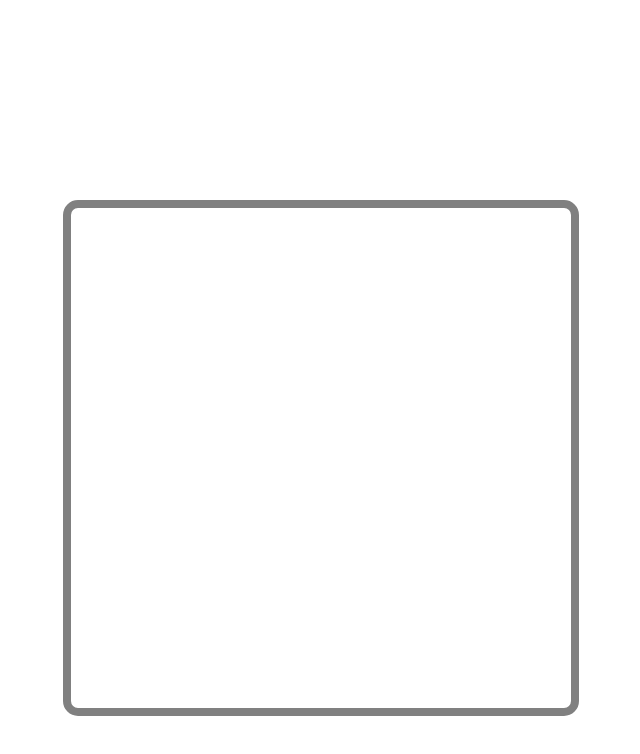
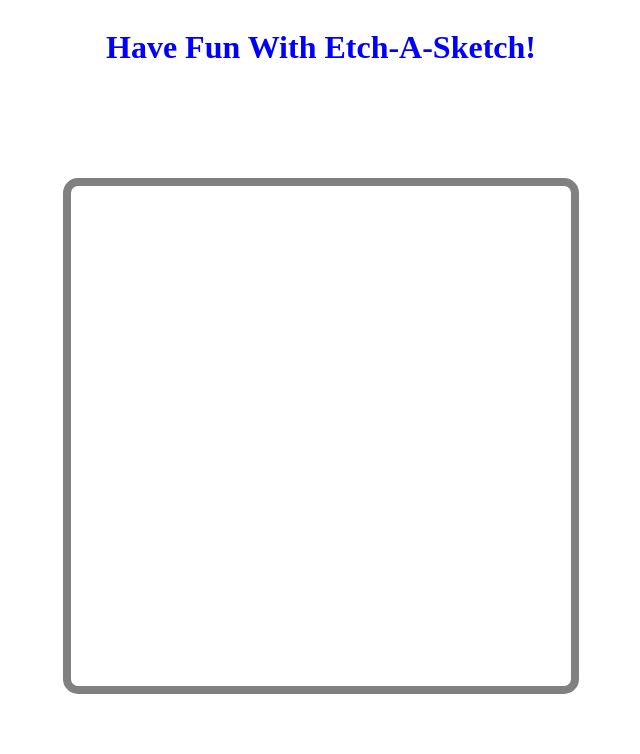
Before and after one commit to alchemists-tech/etch-a-sketch, a plain HTML site: page index.html in a window 1280 px wide. Shown: the whole page, without its empty margins (319-959 px from the left). Drawn offline with Linux system fonts and the light colour scheme.

Commit message:
cleaning up the HTML and JS a little

```diff
--- a/index.html
+++ b/index.html
@@ -9,8 +9,13 @@
     <script defer src="script.js"></script>
 </head>
 <body>
-    <div class="box">
+    <header>
+        <h1 style="color:blue;font-weight:800">Have Fun With Etch-A-Sketch!</h1>
+    </header>
+    <main>
+        <div class="box">
 
-    </div>
+        </div>
+    </main>
 </body>
 </html>
--- a/styles.css
+++ b/styles.css
@@ -1,3 +1,16 @@
+header {
+    display: flex;
+    align-content: center;
+    justify-content: center;
+    height: 60px;
+}
+
+main {
+    display: flex;
+    align-content: center;
+    justify-content: center;
+    margin-top: 110px;
+}
 .box {
     display: flex;
     flex-wrap: wrap;
@@ -6,8 +19,6 @@
     height: 500px;
     border: 8px solid gray;
     border-radius: 15px;
-    margin: auto;
-    margin-top: 200px;
 }
 
 .innerBox:hover {
```
